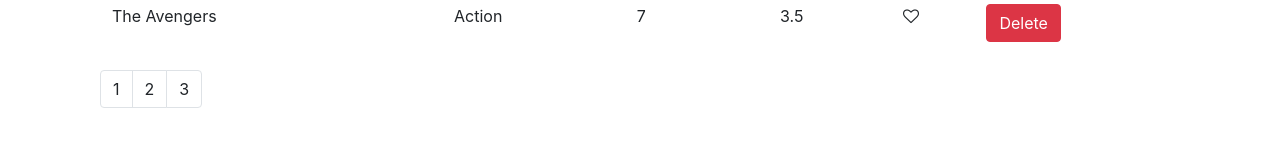
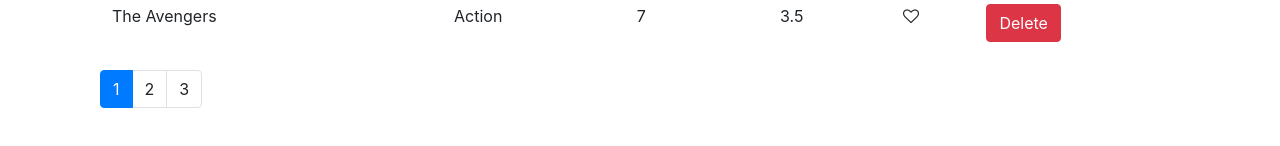
Before and after one commit to ShanuSaini/react, a React (Create React App) app in the folder lp3/: page / in a window 1280 px wide. Shown: the part 651-797 px from the top of the page. Built offline with nearby package versions, Linux system fonts and the light colour scheme.

Commit message:
Handling Page Changes - LP3
Handling Page Changes - LP3

```diff
--- a/lp3/src/App.css
+++ b/lp3/src/App.css
@@ -23,8 +23,12 @@
   color: #61dafb;
 }
 
-.cp{
+.cp, .page-link{
   cursor: pointer;
+}
+
+.page-item.active{
+  color: #fff;
 }
 
 @keyframes App-logo-spin {
--- a/lp3/src/components/common/pagination.jsx
+++ b/lp3/src/components/common/pagination.jsx
@@ -3,11 +3,12 @@
 
 const Pagination = (props) => {
 
-  const { itemsCount, pageSize } = props;
+  const { itemsCount, pageSize, currentPage, onPageChange } = props;
 
   const pagesCount = Math.ceil(itemsCount / pageSize);
   if(pagesCount === 1) return null;
   const pages = _.range(1, pagesCount + 1);
+  const paginationClasses = 'page-link';
   // [1.... pagesCount].map()
 
   return (
@@ -15,8 +16,8 @@
       <ul className="pagination">
         {
           pages.map(page => (
-            <li key={page} className="page-item">
-              <a className="page-link">
+            <li key={page} className={ page === currentPage ? 'page-item active' : 'page-item'}>
+              <a className="page-link" onClick={ () => onPageChange(page) }>
                 {page}
               </a>
             </li>
--- a/lp3/src/components/movies.jsx
+++ b/lp3/src/components/movies.jsx
@@ -6,6 +6,7 @@
 class Movies extends Component {
     state = {
         movies: getMovies(),
+        currentPage: 1,
         pageSize: 4
     }
 
@@ -31,7 +32,8 @@
     }
 
     handlePageChange = (page) => {
-        console.log('handlePageChange');
+        // console.log('handlePageChange = ', page);
+        this.setState({ currentPage: page });
     }
 
     getRows() {
@@ -59,6 +61,7 @@
 
     render(){
         const moviesLength = this.state.movies.length;
+        const { pageSize, currentPage } = this.state;
 
         if(moviesLength === 0)
             return <p>There are no movies in the Database.</p>
@@ -84,7 +87,8 @@
                     </table>
                     <Pagination
                         itemsCount={moviesLength}
-                        pageSize={this.state.pageSize}
+                        pageSize={pageSize}
+                        currentPage={currentPage}
                         onPageChange={this.handlePageChange}
                     />
                 </div>
```
